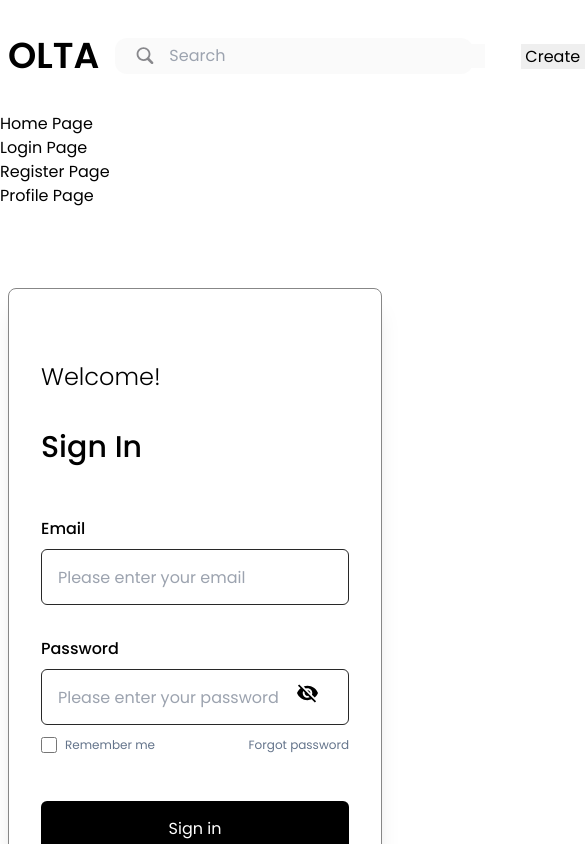
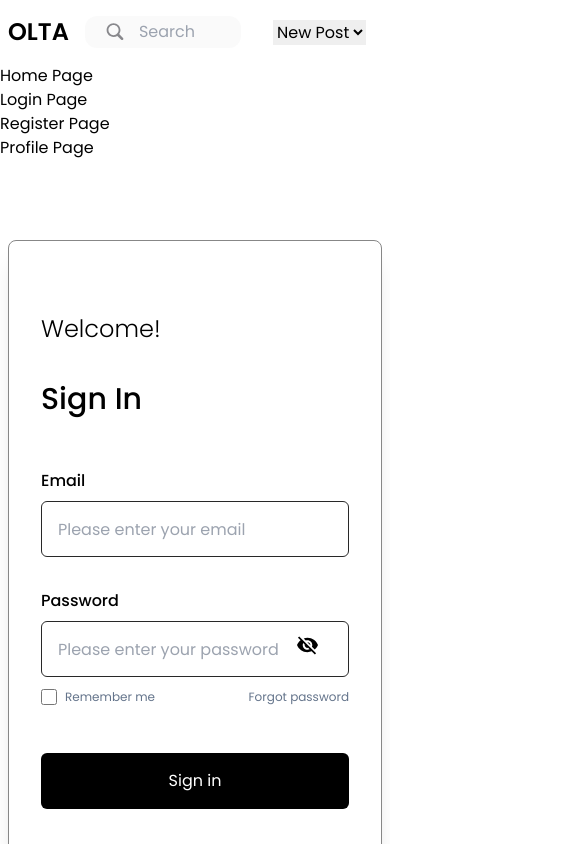
Before and after one commit to iremumut/Olta, a React (Create React App) app in the folder client/: page /login in a window 390 px wide. Shown: the top 844 px of the page, 585 px wide, since content can reach past the window. Built offline with nearby package versions, Linux system fonts and the light colour scheme.

Commit message:
made navbar responsive

```diff
--- a/client/src/pages/components/NavBar.js
+++ b/client/src/pages/components/NavBar.js
@@ -3,6 +3,61 @@ import searchIcon from "../../assets/vectors/search.svg";
 const NavBar = () => {
   return (
     <div className="py-4 sm:px-16 px-2 flex flex-row items-center ">
+      <Link to={"/"}>
+        <p className="sm:text-4xl text-2xl font-semibold xl:mr-28 mr-4">OLTA</p>
+      </Link>
+      <div className="flex flex-row xl:w-96  px-4 bg-neutral-50/[.97] gap-2.5 rounded-xl p-2 items-center xl:mr-12 mr-4 3xl:mr-48 sm:h-9 h-8 ">
+        <img src={searchIcon} alt="" className="inline" />
+        <input
+          type="search"
+          className="bg-neutral-50/[.97] focus:outline-none w-full "
+          placeholder="Search"
+        />
+      </div>
+      <div className="flex flex-row lg:basis-5/12 basis-8/12 justify-between   items-center text-[#4A5567]  mx-4   hidden md:flex">
+        <button className="hover:text-[#4A5567]/70 px-1 ">New Post</button>
+        <Link to={"/"}>
+          <p className="hover:text-[#4A5567]/70 px-1 ">Wallet</p>
+        </Link>
+        <button className="hover:text-[#4A5567]/70 px-1 ">Sign Out</button>
+      </div>
+      <div className="md:hidden mx-4">
+        <select>
+          <option>
+            {" "}
+            <button className="hover:text-[#4A5567]/70 ">New Post</button>
+          </option>
+          <option>
+            {" "}
+            <Link to={"/"}>
+              <p className="hover:text-[#4A5567]/70  ">Wallet</p>
+            </Link>
+          </option>
+          <option>
+            <button className="hover:text-[#4A5567]/70">Sign Out</button>
+          </option>
+        </select>
+      </div>
+      <div className="xl:basis-5/12 md:basis-3/12 flex flex-row ml-auto justify-end items-center items-end xsm:flex hidden ">
+        <p className="mx-2 text-[#4E5D78] lg:text-xl text-base lg:font-semibold	font-normal hidden lg:inline hover:text-[#4A5567]/70">
+          Alex Daniel
+        </p>
+        <img
+          src="https://encrypted-tbn0.gstatic.com/images?q=tbn:ANd9GcQ8FuEJbKwDdaz1h387130xmYkAIQbZpahhbQ&usqp=CAU"
+          className="lg:h-12 lg:w-12 w-8 h-8 lg:rounded-xl ml-2 rounded-full "
+          alt="profile"
+        ></img>
+      </div>
+    </div>
+  );
+};
+
+export default NavBar;
+
+// "text-[#4A5567]"
+
+/*
+<div className="py-4 sm:px-16 px-2 flex flex-row items-center ">
       <Link to={"/"}>
         <p className="text-4xl font-semibold xl:mr-28 mr-4">OLTA</p>
       </Link>
@@ -14,14 +69,14 @@ const NavBar = () => {
           placeholder="Search"
         />
       </div>
-      <div className="flex flex-row lg:justify-between 3xl:w-1/4 w-1/2 items-center text-[#4A5567] flex-left mx-4 lg:flex hidden ">
-        <button className="hover:text-[#4A5567]/70 ">Create a Post</button>
+      <div className="flex flex-row lg:justify-between 3xl:w-1/4 lg:w-1/2 w-full items-center text-[#4A5567] flex-left mx-4 md:flex hidden ">
+        <button className="hover:text-[#4A5567]/70 px-4 ">New Post</button>
         <Link to={"/"}>
-          <p className="hover:text-[#4A5567]/70  ">Wallet</p>
+          <p className="hover:text-[#4A5567]/70 px-4 ">Wallet</p>
         </Link>
-        <button className="hover:text-[#4A5567]/70">Sign Out</button>
+        <button className="hover:text-[#4A5567]/70 px-4 ">Sign Out</button>
       </div>
-      <div className="lg:hidden mx-8">
+      <div className="md:hidden mx-8">
         <select>
           <option>
             {" "}
@@ -38,19 +93,14 @@ const NavBar = () => {
           </option>
         </select>
       </div>
-      <div className="lg:w-2/5 w-full 3xl:w-3/5 flex lg:flex-row flex-col ml-4 lg:justify-end lg:items-center items-end">
+      <div className="lg:w-1/5  3xl:w-3/5 flex lg:flex-row flex-col ml-4 lg:justify-end lg:items-center items-end">
+        <p className="mx-2 text-[#4E5D78] lg:text-xl text-base lg:font-semibold	font-normal">
+          Alex Daniel
+        </p>
         <img
           src="https://encrypted-tbn0.gstatic.com/images?q=tbn:ANd9GcQ8FuEJbKwDdaz1h387130xmYkAIQbZpahhbQ&usqp=CAU"
           className="lg:h-12 lg:w-12 w-8 h-8 lg:rounded-xl mx-2 rounded-full "
         ></img>
-        <p className="mx-2 text-[#4E5D78] lg:text-xl text-base lg:font-semibold	font-normal">
-          Alex Daniel
-        </p>
       </div>
     </div>
-  );
-};
-
-export default NavBar;
-
-// "text-[#4A5567]"
+*/
--- a/client/tailwind.config.js
+++ b/client/tailwind.config.js
@@ -4,6 +4,7 @@ module.exports = {
     extend: {
       screens: {
         "3xl": "1800px",
+        xsm: "500px",
       },
     },
   },
```
